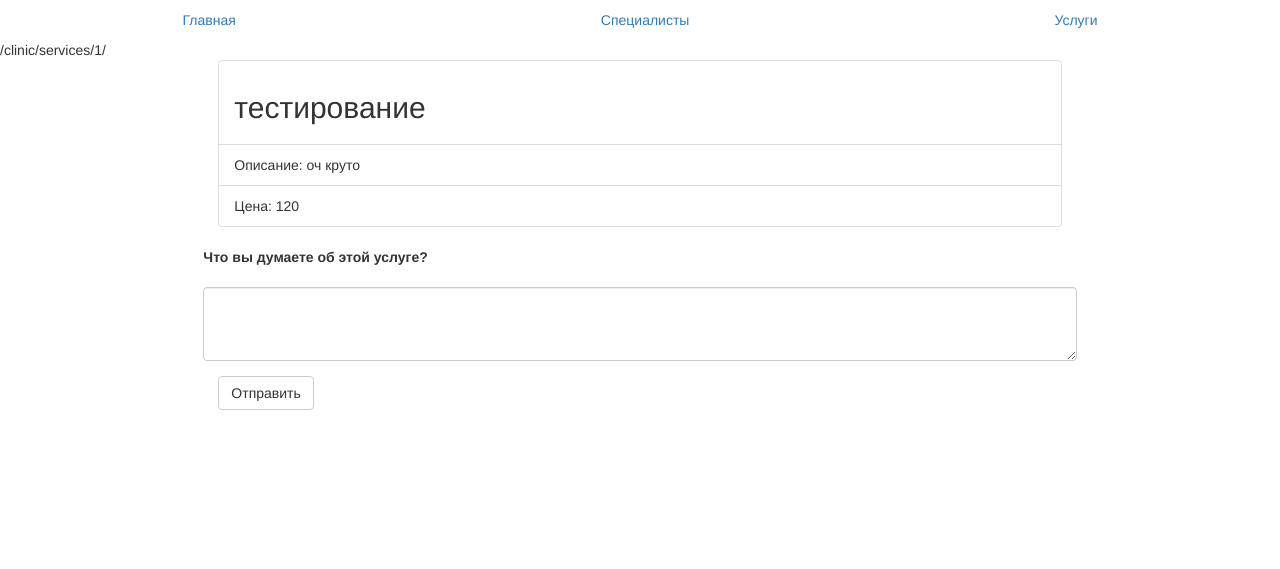
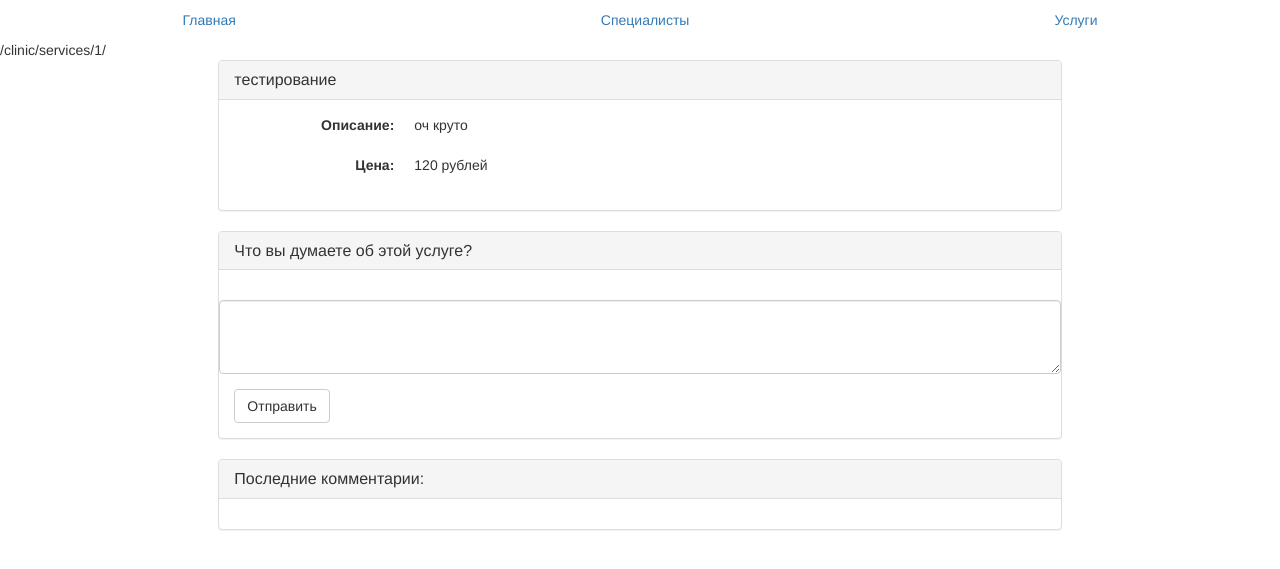
Before and after one commit to Fa-bula/Oculist, a Django app: a page that uses clinic/templates/clinic/service.html in a window 1280 px wide. Shown: the top 569 px of the page. Run offline with Django 3.2, Linux system fonts and the light colour scheme; data comes from the database, SQL or seed files in the repository; some libraries are stand-ins or nearby versions.

Commit message:
commenting added

```diff
--- a/clinic/templates/clinic/service.html
+++ b/clinic/templates/clinic/service.html
@@ -5,25 +5,52 @@
 
 {% block content %}
 
-<ul class="list-group">
-  <li class="list-group-item">
-    <div class="row">
-      <div class="col-md-9">
-	<h2>{{ service }}</h2>
+
+<div class="panel panel-default">
+  <div class="panel-heading">
+    <h3 class="panel-title">{{ service }}</h3>
+  </div>
+  <div class="panel-body">
+    <dl class="dl-horizontal">
+      <dt>Описание:</dt>
+      <dd>{{ service.description }}</dd>
+    </dl>
+    <dl class="dl-horizontal">
+      <dt>Цена:</dt>
+      <dd>{{ service.cost }} рублей</dd>
+    </dl>
   </div>
 </div>
-  </li>
-  <li class="list-group-item">Описание: {{ service.description }}</li>
-  <li class="list-group-item">Цена: {{ service.cost }}</li>
-</ul>
 
-<form class="form-horizontal" action="{% url 'leave_comment' service.id%}">
+<div class="panel panel-default">
+  <div class="panel-heading">
+    <h3 class="panel-title">Что вы думаете об этой услуге?</h3>
+  </div>
+  <div class="panel-body">
+    <form class="form-horizontal" action="{% url 'leave_comment' service.id%}" method="POST">
+      {% csrf_token %}
       <div class="form-group">
-    <label>Что вы думаете об этой услуге?</label>
       </div>
       <div class="form-group">
 	<textarea class="form-control" rows="3" name="content"></textarea>
       </div>
       <button type="submit" class="btn btn-default">Отправить</button>
     </form>
+  </div>
+</div>
+
+<div class="panel panel-default">
+  <div class="panel-heading">
+    <h3 class="panel-title">Последние комментарии:</h3>
+  </div>
+  <div class="panel-body">
+      {% for comment in comments %}
+      <blockquote>
+	<p>{{ comment.content }}</p>
+	<footer>{{ comment.pubDate }}</footer>
+      </blockquote>
+      {% endfor %}
+  </div>
+</div>
+
 {% endblock %}
```
Lines whose indentation alone changed are shown as unchanged.
